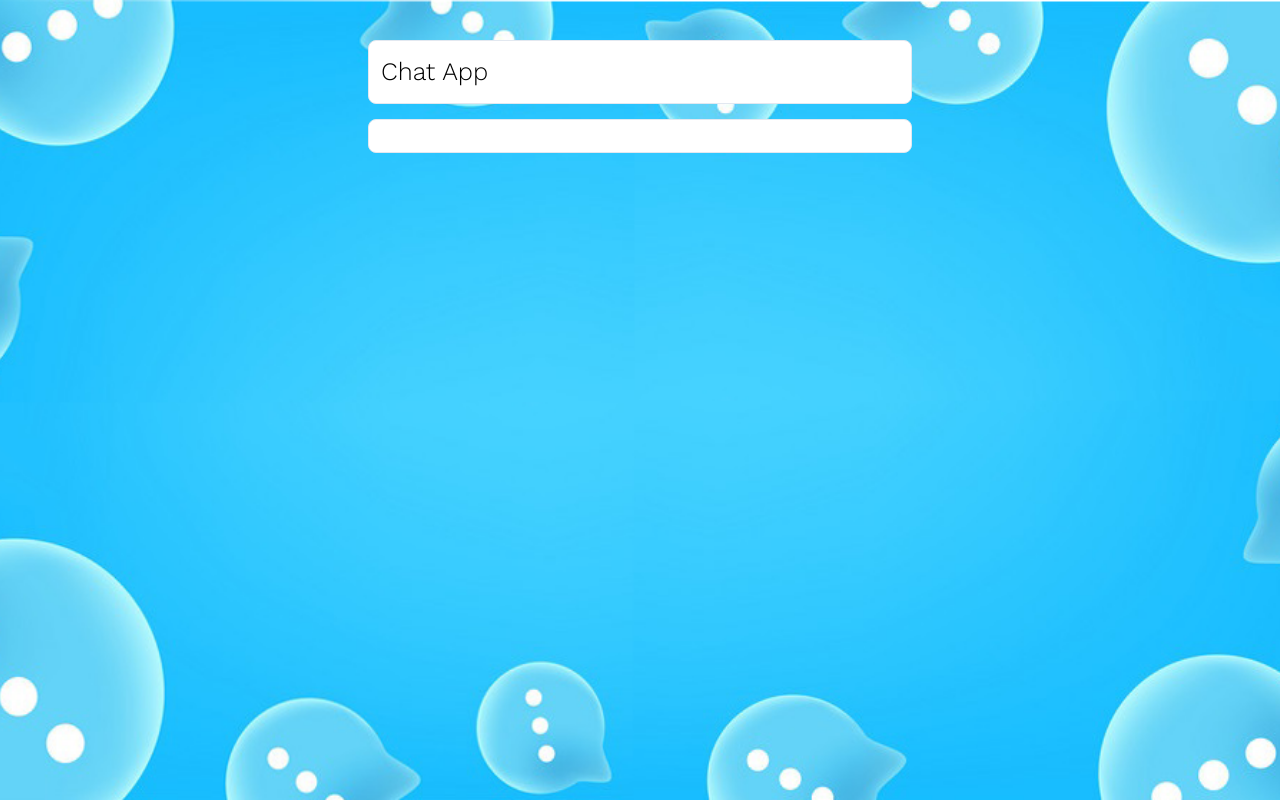
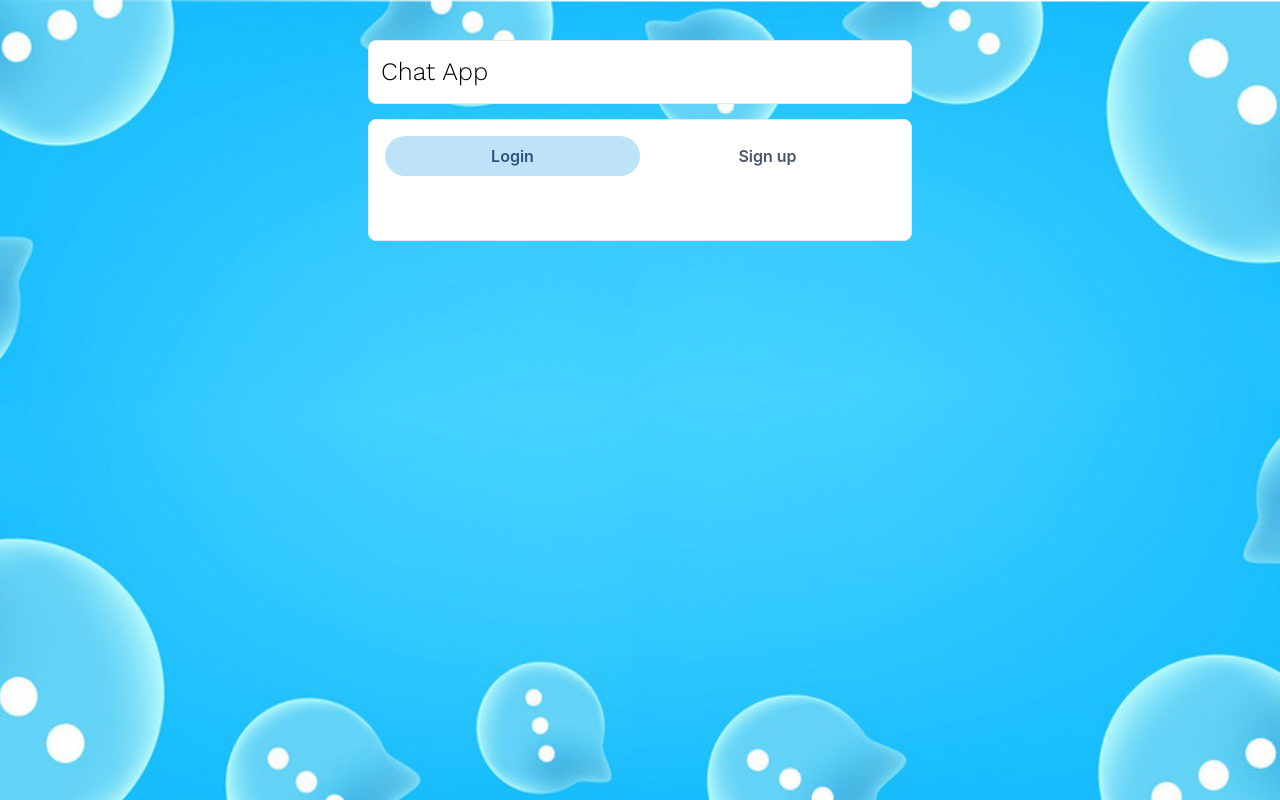
Before and after one commit to Swift420/Chat-App-with-Socket.io, a React (Create React App) app in the folder frontend/: page / in a window 1280 px wide. Built offline with nearby package versions, Linux system fonts and the light colour scheme.

Commit message:
Tabs with Chakra

```diff
--- a/frontend/src/pages/HomePage.js
+++ b/frontend/src/pages/HomePage.js
@@ -1,5 +1,5 @@
 import React from 'react'
-import { Box, Container, Text } from '@chakra-ui/react'
+import { Box, Container, Tab, TabList, Text, TabPanel, TabPanels, Tabs, } from '@chakra-ui/react'
 
 
 const HomePage = () => {
@@ -19,7 +19,20 @@ const HomePage = () => {
         <Text fontSize="25" fontFamily="Work sans" color="Black">Chat App</Text>
       </Box>
       <Box bg="white" w="100%" p={4} borderRadius="lg" borderWidth="1px">
-
+        <Tabs variant='soft-rounded' >
+  <TabList mb="1em">
+    <Tab width="50%">Login</Tab>
+    <Tab width="50%">Sign up</Tab>
+  </TabList>
+  <TabPanels>
+    <TabPanel>
+      {/* <Login/> */}
+    </TabPanel>
+    <TabPanel>
+       {/* <Signup/> */}
+    </TabPanel>
+  </TabPanels>
+</Tabs>
       </Box>
 
 
```
